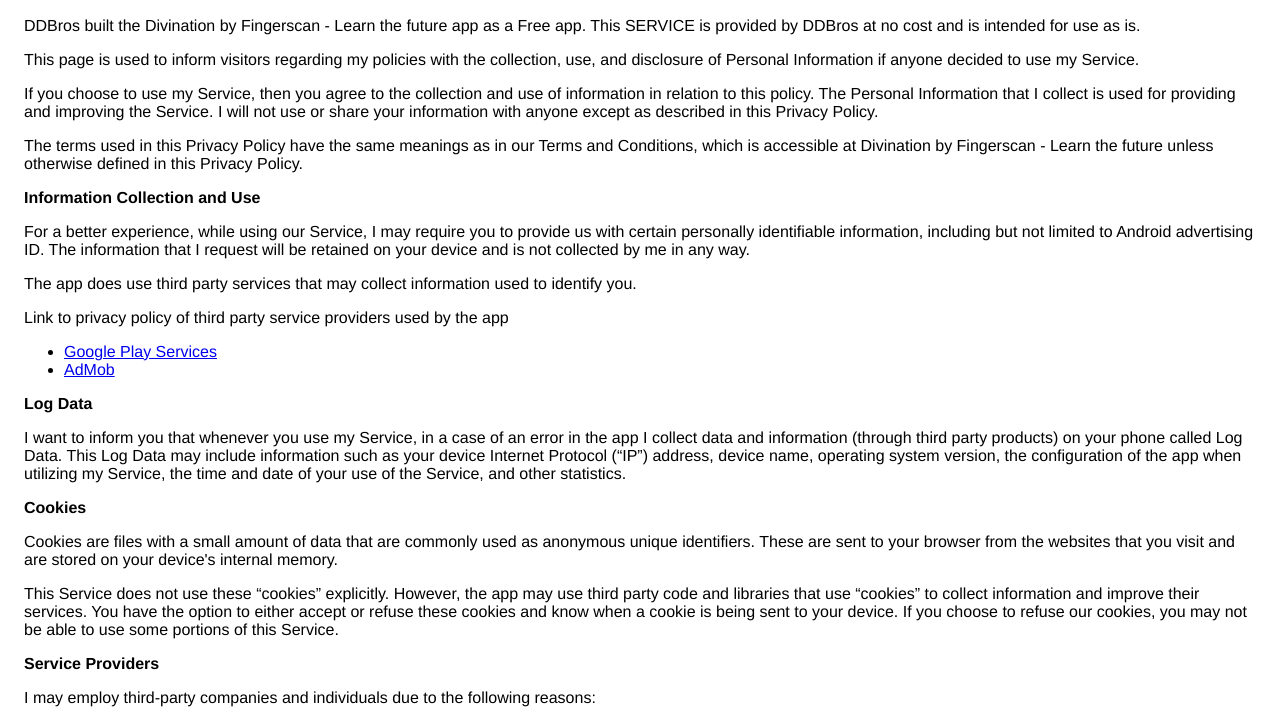
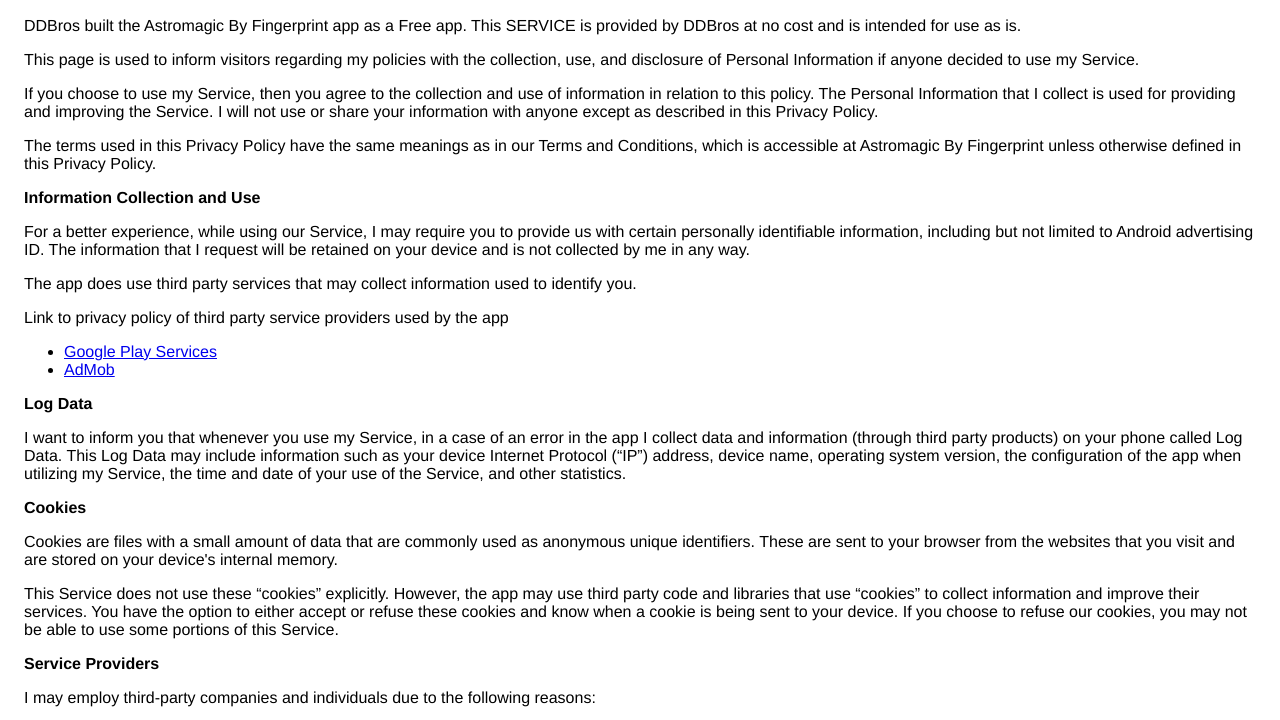
Before and after one commit to DDBros/Divination-by-Fingerscan---Learn-the-future, a plain HTML site: page index.html in a window 1280 px wide. Shown: the part 75-795 px from the top of the page. Drawn offline with Linux system fonts and the light colour scheme.

Commit message:
Update index.html

```diff
--- a/index.html
+++ b/index.html
@@ -1,4 +1,4 @@
-<!DOCTYPE html><html> <head> <meta charset="utf-8"> <meta name="viewport" content="width=device-width"> <title>Privacy Policy</title> <style>body{font-family: "Helvetica Neue", Helvetica, Arial, sans-serif; padding:1em;}</style></head> <body><h2>Privacy Policy</h2> <p> DDBros built the Divination by Fingerscan - Learn the future app as a Free app. This SERVICE is provided by DDBros at no cost and is intended for use as is.
+<!DOCTYPE html><html> <head> <meta charset="utf-8"> <meta name="viewport" content="width=device-width"> <title>Privacy Policy</title> <style>body{font-family: "Helvetica Neue", Helvetica, Arial, sans-serif; padding:1em;}</style></head> <body><h2>Privacy Policy</h2> <p> DDBros built the Astromagic By Fingerprint app as a Free app. This SERVICE is provided by DDBros at no cost and is intended for use as is.
                   </p> <p>This page is used to inform visitors regarding my policies with the collection, use, and
                     disclosure of Personal Information if anyone decided to use my Service.
                   </p> <p>If you choose to use my Service, then you agree to the collection and use of information in relation
@@ -6,7 +6,7 @@
                     Service. I will not use or share your information with anyone except as described
                     in this Privacy Policy.
                   </p> <p>The terms used in this Privacy Policy have the same meanings as in our Terms and Conditions, which is accessible
-                    at Divination by Fingerscan - Learn the future unless otherwise defined in this Privacy Policy.
+                    at Astromagic By Fingerprint unless otherwise defined in this Privacy Policy.
                   </p> <p><strong>Information Collection and Use</strong></p> <p>For a better experience, while using our Service, I may require you to provide us with certain
                     personally identifiable information, including but not limited to Android advertising ID. The information that I request will be retained on your device and is not collected by me in any way.
                   </p> <p>The app does use third party services that may collect information used to identify you.</p> <div><p>Link to privacy policy of third party service providers used by the app</p> <ul><li><a href="https://www.google.com/policies/privacy/" target="_blank">Google Play Services</a></li> <li><a href="https://support.google.com/admob/answer/6128543?hl=en" target="_blank">AdMob</a></li> <!----> <!----> <!----> <!----> <!----></ul></div> <p><strong>Log Data</strong></p> <p> I want to inform you that whenever you use my Service, in a case of an
```
